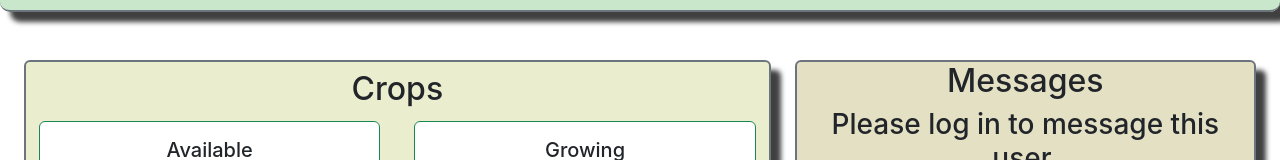
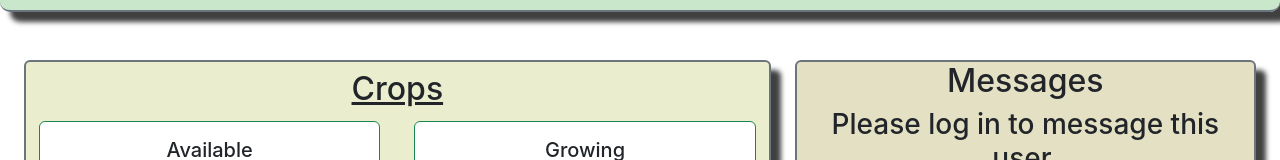
Before and after one commit to lkleinert/Capstone-Crop-Swap-Frontend, a React (Create React App) app: page /users/1 in a window 1280 px wide. Shown: the part 350-510 px from the top of the page. Built offline with nearby package versions, Linux system fonts and the light colour scheme; no server answers.

Commit message:
corrected CSS

```diff
--- a/src/App.js
+++ b/src/App.js
@@ -1,5 +1,7 @@
 import { Navigate, Route, Routes } from "react-router-dom";
 import "./App.css";
+import "./pages/ProfilePage";
+import "./pages/SearchPage";
 import ProfilePage from "./pages/ProfilePage";
 import SearchPage from "./pages/SearchPage";
 import LandingPage from "./pages/LandingPage";
--- a/src/pages/ProfilePage.js
+++ b/src/pages/ProfilePage.js
@@ -11,8 +11,6 @@ import EditCropsModal from "../components/EditCropsModal";
 import MessageThreads from "../components/MessageThreads";
 import MessageList from "../components/MessageList";
 import SendMessageForm from "../components/SendMessageForm";
-
-//definitely room for refactoring here...
 
 const ProfilePage = ({ authUser, setAuth }) => {
   const [user, setUser] = useState("");
@@ -184,7 +182,7 @@ const ProfilePage = ({ authUser, setAuth }) => {
           className="border border-secondary border-2 rounded mx-4 p-2 cropsColumn"
         >
           <Row>
-            <h2>Crops</h2>
+            <h2 className="text-decoration-underline">Crops</h2>
             {authUser === id ? (
               <>
                 <Col>
```
